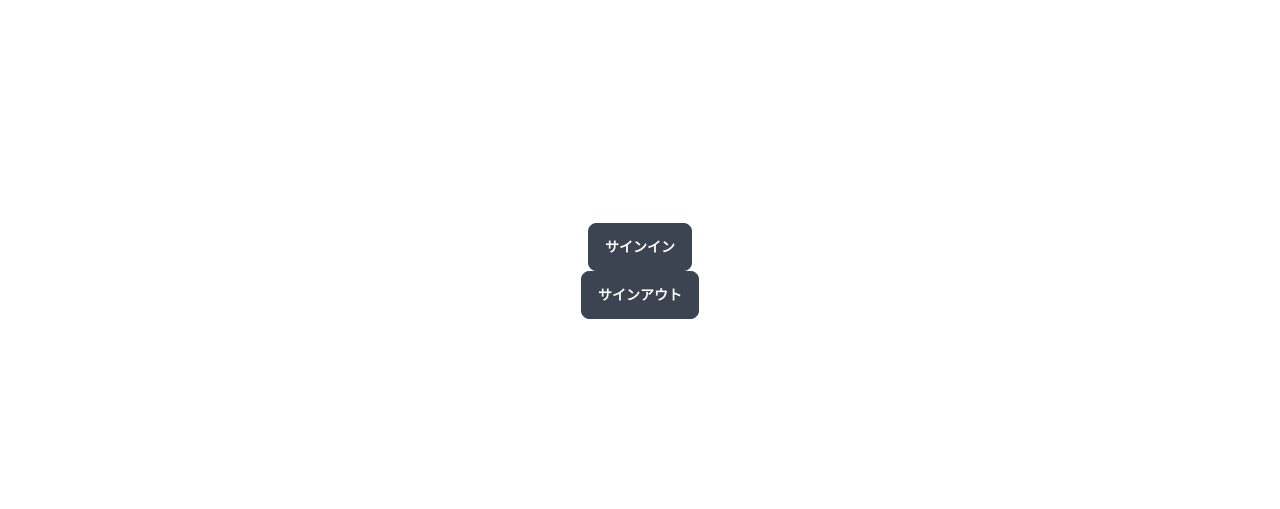
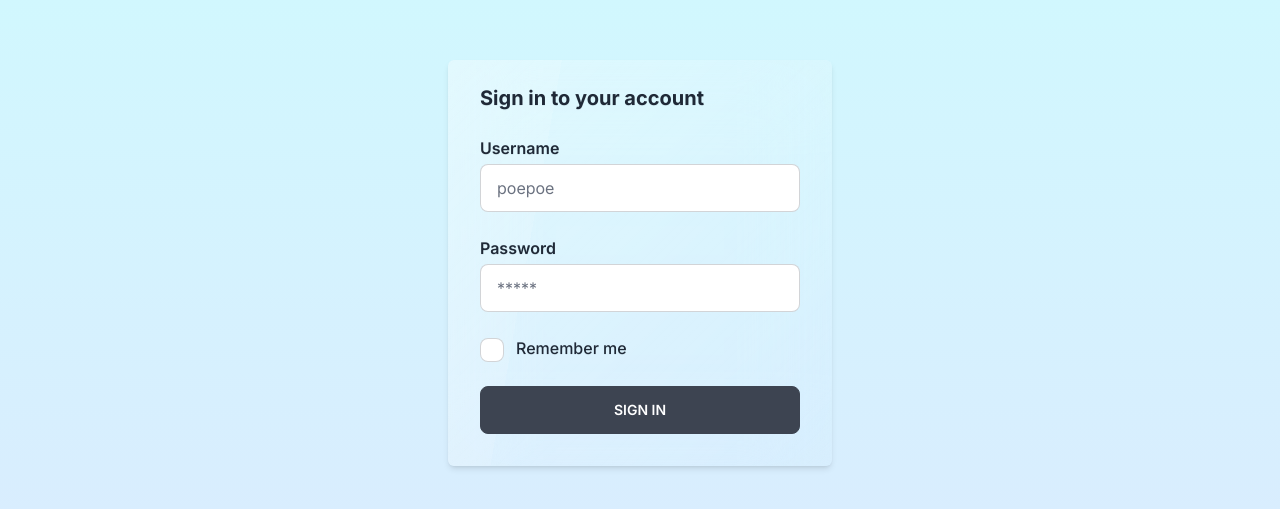
Before and after one commit to poteitoo/turbo-todo, a Next.js app: page / in a window 1280 px wide. Shown: the part 129-638 px from the top of the page. Built offline with nearby package versions, Linux system fonts and the light colour scheme; no server answers.

Commit message:
add login form

```diff
--- a/app/layout.tsx
+++ b/app/layout.tsx
@@ -1,6 +1,7 @@
 import "./globals.css";
 import { NextAuthProvider } from "@/components/auth";
 import { Inter } from "next/font/google";
+import { twMerge } from "tailwind-merge";
 
 const inter = Inter({ subsets: ["latin"] });
 
@@ -16,9 +17,10 @@ export default function RootLayout({
 }) {
   return (
     <html lang="ja">
-      <NextAuthProvider>
-        <body className={inter.className}>{children}</body>
-      </NextAuthProvider>
+      <head />
+      <body className={twMerge(inter.className, "h-screen")}>
+        <NextAuthProvider>{children}</NextAuthProvider>
+      </body>
     </html>
   );
 }
--- a/app/page.tsx
+++ b/app/page.tsx
@@ -1,25 +1,19 @@
 import { Metadata } from "next";
-import {
-  SessionDataViewer,
-  SignInButton,
-  SignOutButton,
-} from "@/components/auth";
-import { getServerSession } from "next-auth";
-import { authOptions } from "@/libs/auth";
+import { Suspense, lazy } from "react";
+import dynamic from "next/dynamic";
 
 export const metadata: Metadata = {
   title: "Web - Turborepo Example",
 };
 
-export default async function Home() {
-  const session = await getServerSession(authOptions);
+const SignInForm = dynamic(() => import("@/components/SignInForm"));
 
+export default function Home<NextPage>() {
   return (
-    <div className="flex min-h-screen flex-col items-center justify-center py-2">
-      <SignInButton />
-      <SignOutButton />
-      <SessionDataViewer />
-      <p className="">{session?.user?.email}</p>
+    <div className="flex justify-center items-center h-full bg-gradient-to-t from-blue-100 to-cyan-100">
+      <Suspense>
+        <SignInForm />
+      </Suspense>
     </div>
   );
 }
--- /dev/null
+++ b/components/SignInForm.tsx
@@ -0,0 +1,97 @@
+"use client";
+import { useIsMounted } from "@/hooks/useIsMounted";
+import { useForm } from "react-hook-form";
+
+type FortType = {
+  username: string;
+  password: string;
+  remember: boolean;
+};
+
+export const SignInForm = () => {
+  const {
+    register,
+    handleSubmit,
+    watch,
+    formState: { errors },
+  } = useForm<FortType>({
+    defaultValues: {
+      remember: false,
+    },
+  });
+  const mounted = useIsMounted();
+
+  const onSubmit = (data: any) => console.log(data);
+
+  if (!mounted) return null;
+
+  return (
+    <form
+      onSubmit={handleSubmit(onSubmit)}
+      className="flex flex-col gap-6 card card-compact glass w-96 rounded-md shadow-md p-8 pt-6 mb-4"
+    >
+      <h2 className="font-bold text-xl">Sign in to your account</h2>
+
+      {/* username */}
+      <div>
+        <label htmlFor="username" className="block mb-1 font-semibold">
+          Username
+        </label>
+        <input
+          type="text"
+          className="input input-bordered w-full"
+          placeholder="poepoe"
+          id="username"
+          {...register("username", { required: true })}
+        />
+        {errors.username && (
+          <p className="text-red-600 font-semibold mt-1">
+            ユーザー名を入力してください
+          </p>
+        )}
+      </div>
+
+      {/* password */}
+      <div>
+        <label htmlFor="password" className="block mb-1 font-semibold">
+          Password
+        </label>
+        <input
+          type="password"
+          className="input input-bordered w-full"
+          placeholder="*****"
+          id="password"
+          {...register("password", { required: true })}
+        />
+        {errors.password && (
+          <p className="text-red-600 font-semibold mt-1">
+            パスワードを入力してください
+          </p>
+        )}
+      </div>
+
+      {/* checkbox */}
+      <div>
+        <input
+          type="checkbox"
+          className="checkbox mr-3"
+          id="remember"
+          {...register("remember")}
+        />
+        <label htmlFor="remember" className="mb-1 font-medium">
+          Remember me
+        </label>
+      </div>
+
+      {/* submit */}
+      <button className="btn" type="submit">
+        Sign In
+      </button>
+      {errors.root && (
+        <p className="text-red-600 font-semibold">{errors.root.message}</p>
+      )}
+    </form>
+  );
+};
+
+export default SignInForm;
--- /dev/null
+++ b/hooks/useIsMounted.tsx
@@ -0,0 +1,9 @@
+import { useEffect, useState } from "react";
+
+export const useIsMounted = () => {
+  const [mounted, setMounted] = useState(false);
+  useEffect(() => {
+    setMounted(true);
+  }, []);
+  return mounted;
+};
--- a/package.json
+++ b/package.json
@@ -6,7 +6,8 @@
     "dev": "next dev",
     "build": "next build",
     "start": "next start",
-    "lint": "next lint"
+    "lint": "next lint",
+    "clean": "rm -rf .next node_modules"
   },
   "dependencies": {
     "@tailwindcss/aspect-ratio": "^0.4.2",
@@ -24,6 +25,8 @@
     "postcss": "^8.4.23",
     "react": "^18.2.0",
     "react-dom": "^18.2.0",
+    "react-hook-form": "^7.44.1",
+    "tailwind-merge": "^1.12.0",
     "tailwindcss": "^3.3.2",
     "typescript": "^5.0.4"
   }
```
Also changed, not shown: 1 other file (tests, documents, lock files or other folders).
